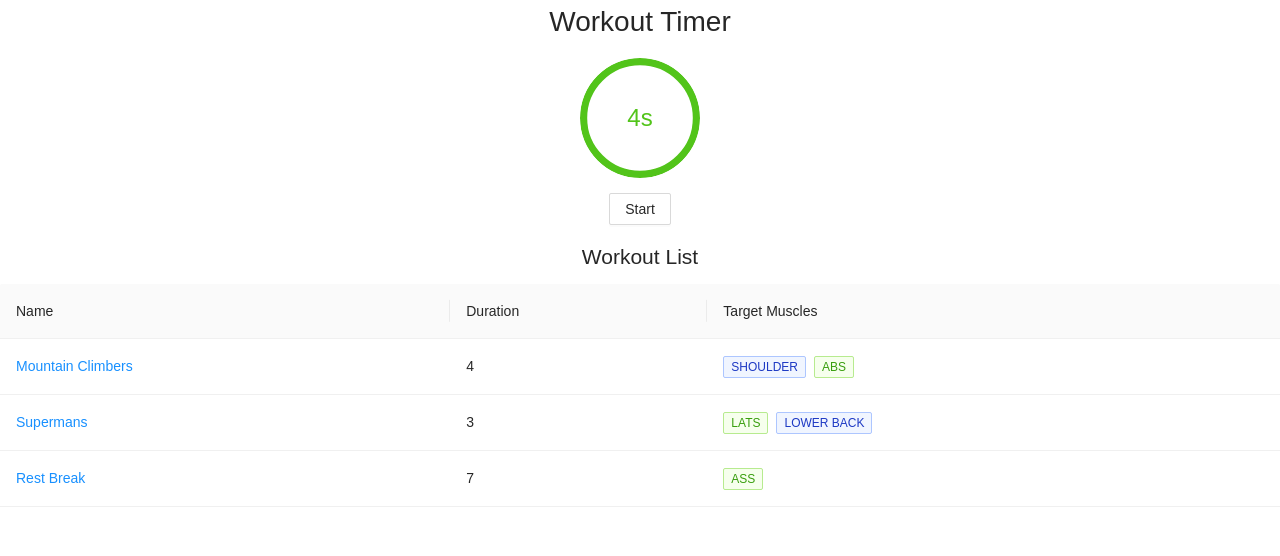
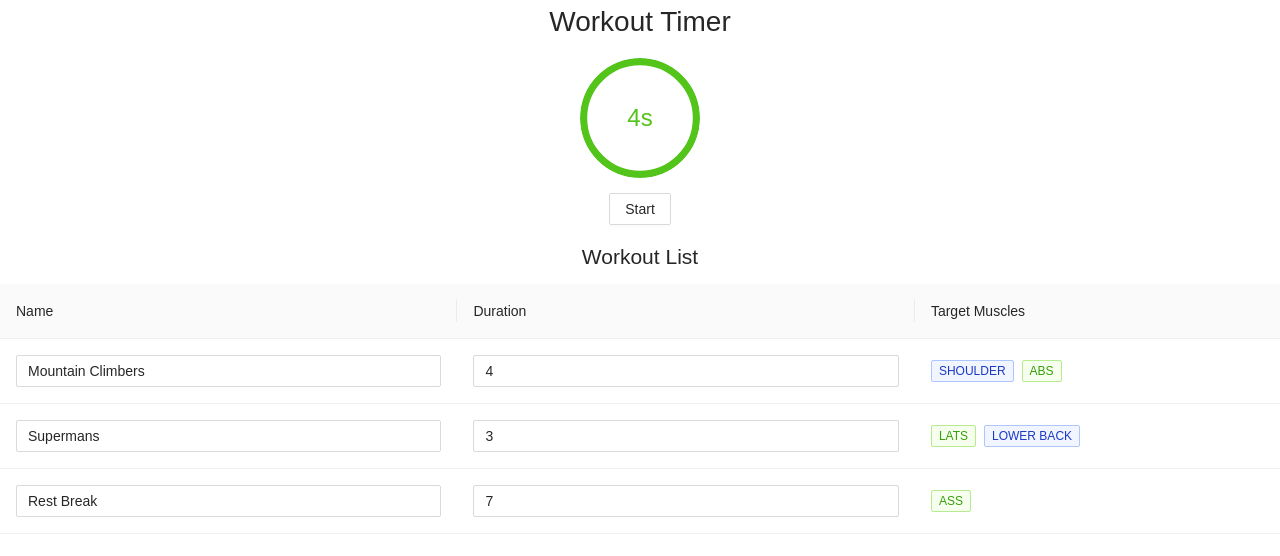
Before and after one commit to hazkaz/workout-timer, a React (Create React App) app: page / in a window 1280 px wide. Shown: the top 556 px of the page. Built offline with nearby package versions, Linux system fonts and the light colour scheme.

Commit message:
custom timers

```diff
--- a/src/App.tsx
+++ b/src/App.tsx
@@ -4,8 +4,26 @@ import { Progress, Button } from "antd";
 import WorkoutList from "./Components/WorkoutList";
 import WorkoutContext, { defaultWorkout } from "./Contexts/WorkoutContext";
 
-class App extends React.Component {
-  state = {
+type AppProps = {};
+
+export type Workout = {
+  key: string;
+  name: string;
+  duration: number;
+  targetMuscles: Array<string>;
+};
+type AppState = {
+  timerStarted: number;
+  timerRunning: boolean;
+  timerDuration: number;
+  timeRemaining: number;
+  timeRemainingExact: number;
+  currentWorkoutIndex: number;
+  workouts: Array<Workout>;
+};
+
+class App extends React.Component<AppProps, AppState> {
+  state: AppState = {
     timerStarted: Date.now(),
     timerRunning: false,
     timerDuration: 30,
@@ -16,28 +34,31 @@ class App extends React.Component {
   };
 
   componentDidMount = () => {
-    this.setState((oldState) => {
-      if (oldState.workouts.length > 0) {
-        return {
-          timerDuration: oldState.workouts[0].duration,
-          timeRemaining: oldState.workouts[0].duration,
-          timeRemainingExact: oldState.workouts[0].duration
-        };
-      }
+    this.setState({
+      timerDuration: this.state.workouts[0].duration,
+      timeRemaining: this.state.workouts[0].duration,
+      timeRemainingExact: this.state.workouts[0].duration
     });
   };
 
   componentDidUpdate = () => {};
 
-  updateWorkout = (newWorkouts) => {
-    this.setState({ workouts: newWorkouts });
+  updateWorkout = (newWorkouts: Array<Workout>) => {
+    this.setState({
+      workouts: newWorkouts,
+      timerDuration: newWorkouts[0].duration,
+      timeRemaining: newWorkouts[0].duration,
+      timeRemainingExact: newWorkouts[0].duration
+    });
   };
 
   startTimer = () => {
-    this.setState(
-      { timerRunning: true, timerStarted: Date.now() },
-      this.updateTimer
-    );
+    this.setState((oldState) => {
+      return {
+        timerRunning: true,
+        timerStarted: Date.now()
+      };
+    }, this.updateTimer);
   };
 
   updateTimer = () => {
@@ -61,7 +82,10 @@ class App extends React.Component {
               return {
                 timeRemaining: 0,
                 timeRemainingExact: 0,
-                timerRunning: false
+                timerRunning: false,
+                timerStarted: this.state.timerStarted,
+                timerDuration: this.state.timerDuration,
+                currentWorkoutIndex: this.state.currentWorkoutIndex
               };
             } else {
               const newWorkoutIndex = oldState.currentWorkoutIndex + 1;
@@ -94,9 +118,13 @@ class App extends React.Component {
   resetTimer() {}
 
   render() {
+    const workoutContextValue = {
+      workouts: this.state.workouts,
+      updateWorkouts: this.updateWorkout
+    };
     return (
       <div className="App">
-        <WorkoutContext.Provider value={defaultWorkout}>
+        <WorkoutContext.Provider value={workoutContextValue}>
           <h1>Workout Timer</h1>
           <Progress
             type="circle"
--- a/src/Components/WorkoutList.tsx
+++ b/src/Components/WorkoutList.tsx
@@ -1,27 +1,63 @@
 import * as React from "react";
-import { Table, Tag, Space } from "antd";
+import { Table, Tag, Input } from "antd";
 import WorkoutContext from "../Contexts/WorkoutContext";
+import { Workout } from "../App";
 
 class WorkoutList extends React.Component {
   state = {};
   static contextType = WorkoutContext;
+  declare context: React.ContextType<typeof WorkoutContext>;
+  handleUpdateName = (workoutId: string, workoutNewName: string) => {
+    const newWorkouts = [...this.context.workouts];
+    const workoutIndex = newWorkouts.findIndex((w) => w.key === workoutId);
+    if (workoutIndex !== -1) {
+      newWorkouts[workoutIndex].name = workoutNewName;
+      this.context.updateWorkouts(newWorkouts);
+    }
+  };
+  handleUpdateDuration = (workoutId: string, workoutNewDuration: string) => {
+    const newWorkouts = [...this.context.workouts];
+    const workoutIndex = newWorkouts.findIndex((w) => w.key === workoutId);
+    if (workoutIndex !== -1) {
+      const workoutNewDurationValue = parseInt(workoutNewDuration, 10);
+      if (!isNaN(workoutNewDurationValue)) {
+        newWorkouts[workoutIndex].duration = workoutNewDurationValue;
+        this.context.updateWorkouts(newWorkouts);
+      }
+    }
+  };
   columns = [
     {
       title: "Name",
       dataIndex: "name",
       key: "name",
-      render: (text: string) => <a>{text}</a>
+      render: (text: string, record: Workout, index: number) => (
+        <Input
+          value={text}
+          onChange={(event) =>
+            this.handleUpdateName(record.key, event.target.value)
+          }
+        />
+      )
     },
     {
       title: "Duration",
       dataIndex: "duration",
-      key: "duration"
+      key: "duration",
+      render: (duration: number, record: Workout, index: number) => (
+        <Input
+          value={duration}
+          onChange={(event) =>
+            this.handleUpdateDuration(record.key, event.target.value)
+          }
+        />
+      )
     },
     {
       title: "Target Muscles",
       key: "targetMuscles",
       dataIndex: "targetMuscles",
-      render: (tags) => (
+      render: (tags: Array<string>) => (
         <>
           {tags.map((tag) => {
             let color = tag.length > 5 ? "geekblue" : "green";
--- a/src/Contexts/WorkoutContext.tsx
+++ b/src/Contexts/WorkoutContext.tsx
@@ -1,6 +1,12 @@
 import * as React from "react";
+import { Workout } from "../App";
 
-const defaultWorkout = {
+export type TWorkoutContext = {
+  workouts: Array<Workout>;
+  updateWorkouts: any;
+};
+
+const defaultWorkout: TWorkoutContext = {
   workouts: [
     {
       key: "1",
@@ -24,7 +30,7 @@ const defaultWorkout = {
   updateWorkouts: () => {}
 };
 
-const WorkoutContext = React.createContext(defaultWorkout);
+const WorkoutContext = React.createContext<TWorkoutContext>(defaultWorkout);
 
 export default WorkoutContext;
 export { defaultWorkout };
```
Also changed, not shown: 1 other file (tests, documents, lock files or other folders).
